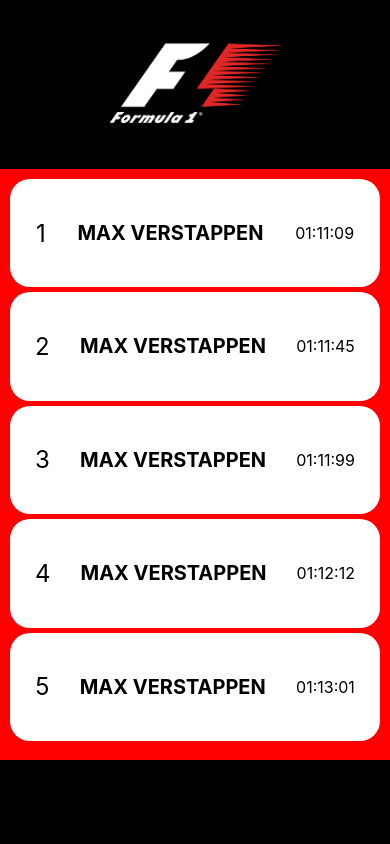
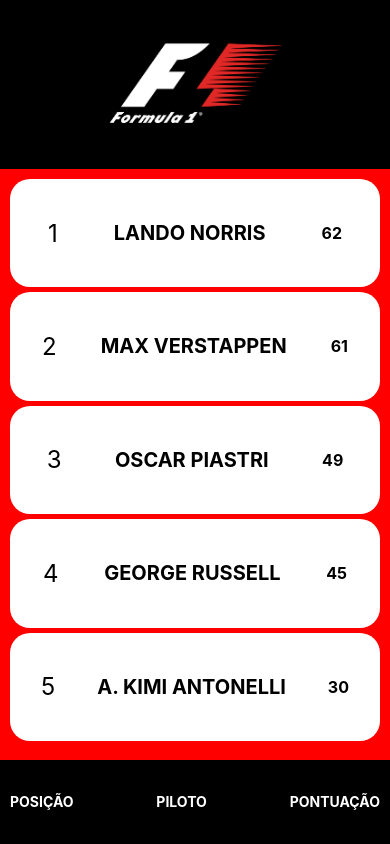
Before and after one commit to csvbandeira/programacao-mobile, a React Native app in the folder myApp/: screen / in a window 390 px wide. Built offline with nearby package versions, Linux system fonts and the light colour scheme.

Commit message:
arrumando desafio 01

```diff
--- a/myApp/App.js
+++ b/myApp/App.js
@@ -3,11 +3,11 @@
 
 const App = () => {
   const drivers = [
-    { position: 1, name: "Max Verstappen", bestTime: "01:11:09" },
-    { position: 2, name: "Max Verstappen", bestTime: "01:11:45" },
-    { position: 3, name: "Max Verstappen", bestTime: "01:11:99" },
-    { position: 4, name: "Max Verstappen", bestTime: "01:12:12" },
-    { position: 5, name: "Max Verstappen", bestTime: "01:13:01" },
+    { position: 1, name: "Lando Norris", point: 62 },
+    { position: 2, name: "Max Verstappen", point: 61 },
+    { position: 3, name: "Oscar Piastri", point: 49 },
+    { position: 4, name: "George Russell", point: 45 },
+    { position: 5, name: "A. Kimi Antonelli", point: 30 },
   ];
 
   let Content = null;
@@ -38,11 +38,21 @@
           >
             {drivers[i].position}
           </Text>
-          <Text style={{ fontSize: 20, fontWeight: "bold" }}>
+          <Text
+            style={{
+              fontSize: 20,
+              fontWeight: "bold",
+            }}
+          >
             {drivers[i].name.toUpperCase()}
           </Text>
-          <Text style={{ fontSize: 16, fontWeight: "semi-bold" }}>
-            {drivers[i].bestTime}
+          <Text
+            style={{
+              fontSize: 16,
+              fontWeight: "bold",
+            }}
+          >
+            {drivers[i].point}
           </Text>
         </View>
       </>
@@ -87,8 +97,16 @@
           width: "100%",
           backgroundColor: "black",
           padding: 10,
+          display: "flex",
+          flexDirection: "row",
+          justifyContent: "space-between",
+          alignItems: "center",
         }}
-      ></View>
+      >
+        <Text style={{ color: "white", fontWeight: "bold" }}>POSIÇÃO</Text>
+        <Text style={{ color: "white", fontWeight: "bold" }}>PILOTO</Text>
+        <Text style={{ color: "white", fontWeight: "bold" }}>PONTUAÇÃO</Text>
+      </View>
     </View>
   );
 };
```
